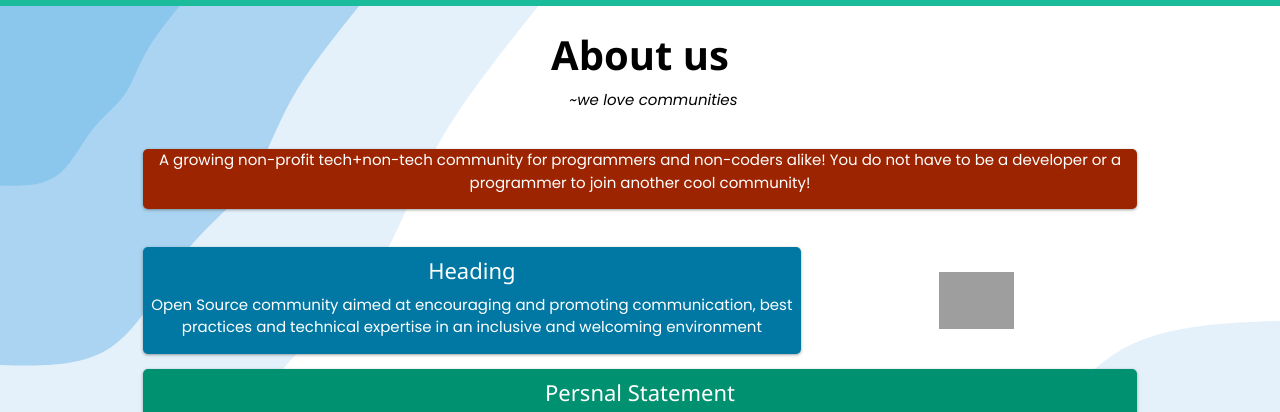
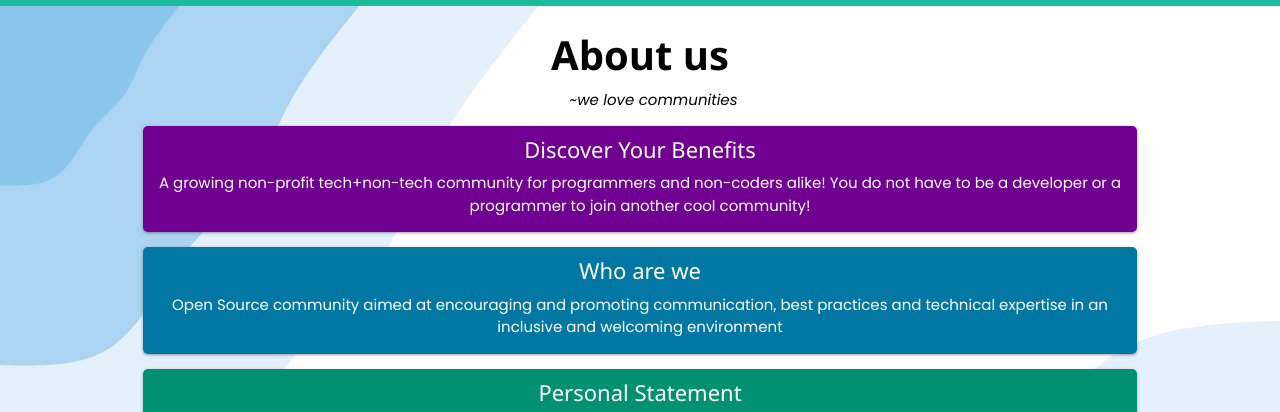
Before and after one commit to CoderWised/techOS-Bell, a plain HTML site: page index.html in a window 1280 px wide. Shown: the part 1040-1452 px from the top of the page. Drawn offline with nearby package versions, Linux system fonts and the light colour scheme; grey boxes are pictures that could not be loaded.

Commit message:
made changes in the UI

```diff
--- a/index.html
+++ b/index.html
@@ -99,17 +99,18 @@
             <p><i> &nbsp;&nbsp;&nbsp;&nbsp;&nbsp; ~we love communities</i></p>
             <div class="clas">
                 <div class="item item1">
+                    <h5>Discover Your Benefits</h5>
                     <p>A growing non-profit tech+non-tech community for programmers and non-coders alike! You do not have to be a developer or a programmer to join another cool community!</p>
                 </div>
                 <div class="item item2">
-                    <h5>Heading</h5>
+                    <h5>Who are we</h5>
                     <p>Open Source community aimed at encouraging and promoting communication, best practices and technical expertise in an inclusive and welcoming environment</p>
                 </div>
-                <div class=" item3">
+                <!-- <div class="item item3">
                     <img src="https://opensource.org/files/osi_standard_logo_0.png" alt="" srcset="">
-                </div>
+                </div> -->
                 <div class="item item4">
-                    <h5>Persnal Statement</h5>
+                    <h5>Personal Statement</h5>
                     <p> Lorem ipsum dolor sit amet consectetur, adipisicing elit. Quam eveniet tempora sapiente voluptatem assumenda, hic nobis consequatur autem, ipsum fugiat soluta doloremque quibusdam adipisci neque iure similique aliquam vel porro?</p>
                 </div>
             </div>
--- a/style.css
+++ b/style.css
@@ -84,11 +84,17 @@ body {
     font-weight: 600;
 }
 
-.aboutus h5{
-    color:  white;
+.aboutus h5 {
+    color: white;
     font-size: 22px;
+    text-decoration: none;
+    transition: text-decoration 0.3s ease;
+}
 
+.aboutus h5:hover {
+    text-decoration: underline;
 }
+
 .clas p{
     color: white;
 }
@@ -109,7 +115,7 @@ body {
 }
 
 .item1{
-    background-color: #9c2400;
+    background-color: #700092;
     grid-area: item1;
 }
 
@@ -133,7 +139,7 @@ body {
     grid-template-columns: 1fr 1fr 1fr;
     grid-template-rows: repeat(3, 1fr);
     grid-template-areas: "item1  item1 item1"
-        "item2 item2 item3"
+        "item2 item2 item2"
         "item4 item4 item4";
     gap: 1rem;
     position: relative;
```
